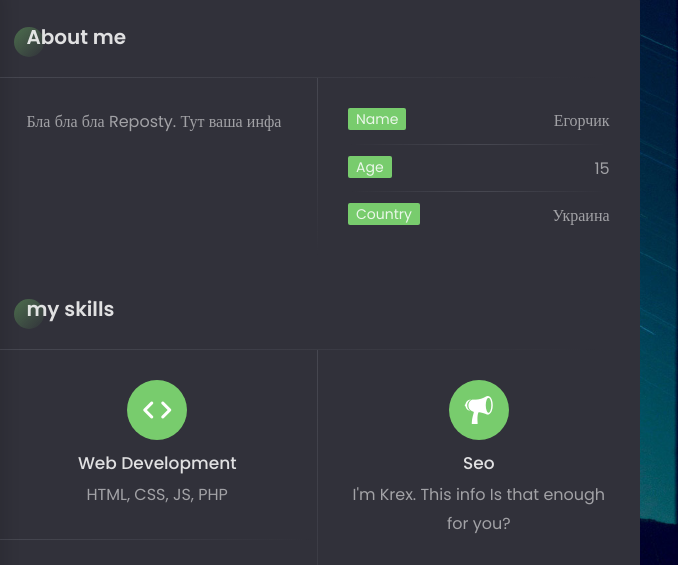
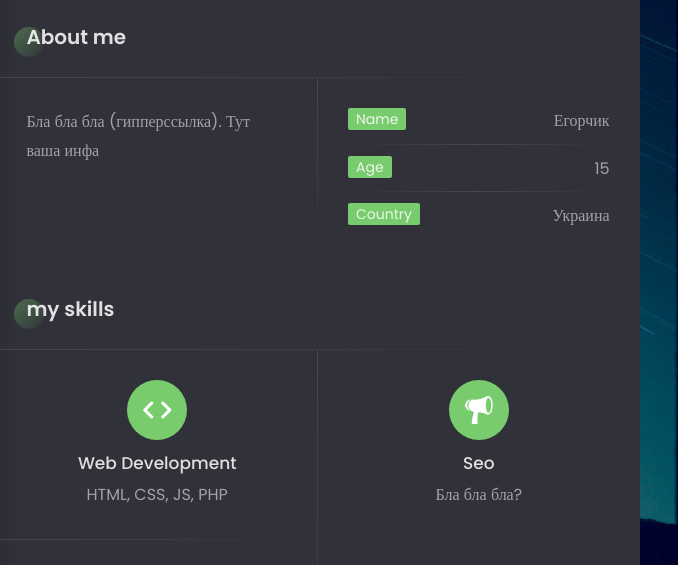
Before and after one commit to m1gwan/paypal, a plain HTML site: page index.html in a window 1280 px wide. Shown: the part 81-646 px from the top of the page, 602-1280 px from the left. Drawn offline with nearby package versions, Linux system fonts and the light colour scheme; some packages are replaced by stand-ins of ours; a script that the page names is missing.

Commit message:
Update index.html

```diff
--- a/index.html
+++ b/index.html
@@ -183,7 +183,7 @@ document.onmousedown=IE;document.onmouseup=NS;document.oncontextmenu=new Functio
                                 <div class="text-box">
                                     <p>
                                         Бла бла бла <a href="https://discord.gg/F5rPD8Rszn" target="_blank"
-                class="head-description-btn decoration_yh">Reposty</a>. Тут ваша инфа
+                class="head-description-btn decoration_yh">(гипперссылка)</a>. Тут ваша инфа
                                     </p>
                                 </div>
                             </div>
@@ -217,7 +217,7 @@ document.onmousedown=IE;document.onmouseup=NS;document.oncontextmenu=new Functio
                                     <div class="icon"><span class="ion ion-speakerphone"></span></div>
                                     <div class="name">Seo</div>
                                     <p>
-                                       <a>I'm Krex. This info Is that enough for you?</a>
+                                       <a>Бла бла бла?</a>
                                     </p>
                                 </div>
                             </div>
```
